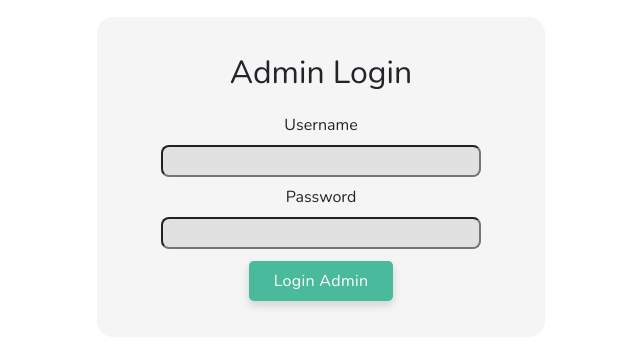
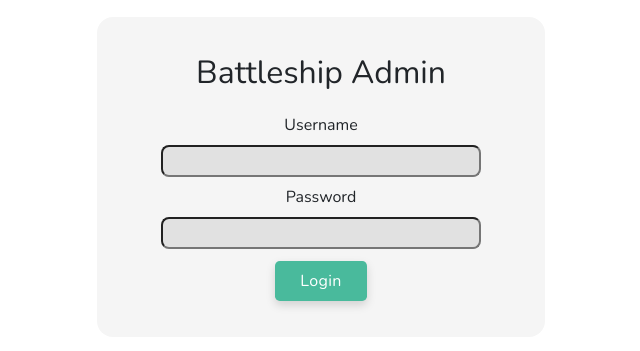
Before and after one commit to patsk135/BattleshipProject, a React (Create React App) app in the folder frontend/: page /admin in a window 1280 px wide. Shown: the part 223-574 px from the top of the page, without its empty margins (287-927 px from the left). Built offline with nearby package versions, Linux system fonts and the light colour scheme; no server answers.

Commit message:
fix: password, adminpage

```diff
--- a/frontend/src/AdminPage.css
+++ b/frontend/src/AdminPage.css
@@ -33,7 +33,7 @@
 
 .navPlayer {
     display: grid;
-    grid-template-columns: 1fr 2fr 2fr 1fr 1fr 1fr;
+    grid-template-columns: 1fr 2fr 2fr 1fr 1fr;
     background-color: gray;
     list-style-type: none;
     text-align: center;
@@ -58,7 +58,7 @@
 .cardPlayer ul {
     background-color: white;
     display: grid;
-    grid-template-columns: 1fr 2fr 2fr 1fr 1fr 1fr;
+    grid-template-columns: 1fr 2fr 2fr 1fr 1fr;
     text-align: center;
     justify-content: space-evenly;
     margin-top: 0.5vh;
--- a/frontend/src/AdminPage.jsx
+++ b/frontend/src/AdminPage.jsx
@@ -55,7 +55,6 @@ export const AdminPage = () => {
                     <li>Player ID</li>
                     <li>OPP ID</li>
                     <li>Status</li>
-                    <li>Ready</li>
                     <li>MMR</li>
                 </div>
                 <div className='cardPlayer'>
@@ -65,7 +64,6 @@ export const AdminPage = () => {
                             <li>{eachUser.id}</li>
                             <li>{eachUser.oppId}</li>
                             <li>{eachUser.status}</li>
-                            <li>{eachUser.ready}</li>
                             <li>{eachUser.mmr}</li>
                         </ul>
                     ))}
--- a/frontend/src/components/LoginModalAdmin.jsx
+++ b/frontend/src/components/LoginModalAdmin.jsx
@@ -27,7 +27,7 @@ export const LoginModalAdmin = ({ close }) => {
     return (
         <div style={{ padding: '30vh 30vw' }}>
             <div className='loginModalAdmin'>
-                <div className='adminLogin'>Admin Login</div>
+                <div className='adminLogin'>Battleship Admin</div>
                 <div className='usernamePassword'>Username</div>
                 <input className='input' type='text' value={name} onChange={handleInputName} />
                 <div className='usernamePassword'>Password</div>
@@ -39,7 +39,7 @@ export const LoginModalAdmin = ({ close }) => {
                 />
                 <div>
                     <button className='btn' onClick={onClick}>
-                        Login Admin
+                        Login
                     </button>
                 </div>
             </div>
```
Also changed, not shown: 1 other file (tests, documents, lock files or other folders).
